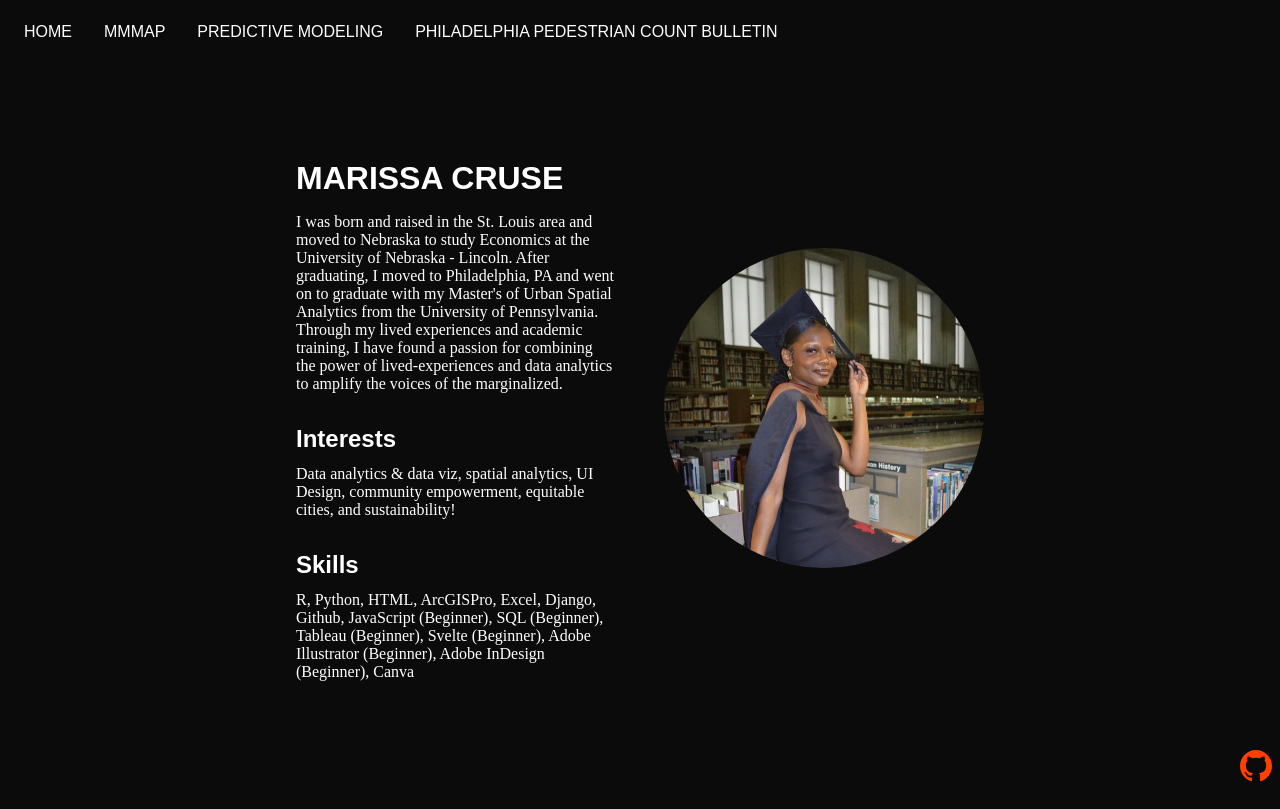
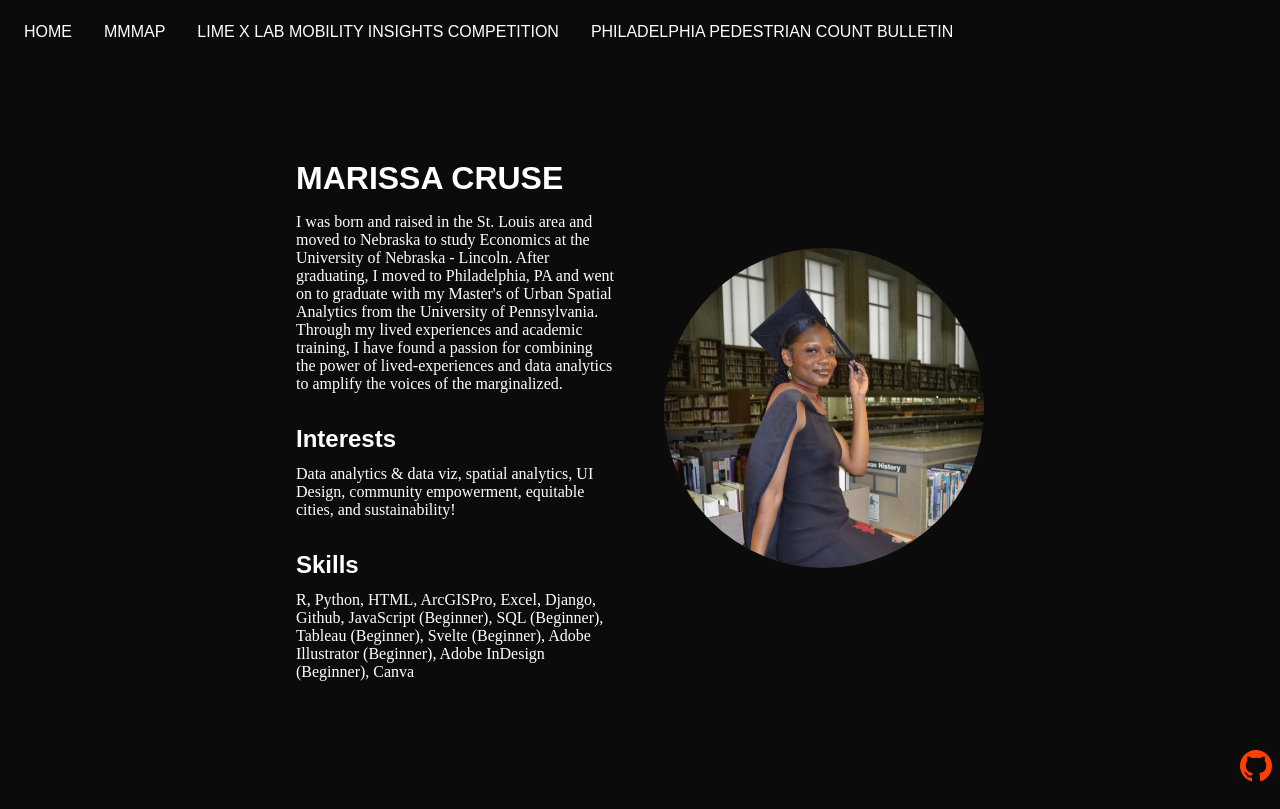
Before and after one commit to crusem/portfolio, a SvelteKit app: page / in a window 1280 px wide. Built offline with nearby package versions, Linux system fonts and the light colour scheme.

Commit message:
Update navigation.svelte

```diff
--- a/src/components/molecules/navigation.svelte
+++ b/src/components/molecules/navigation.svelte
@@ -7,7 +7,7 @@
 			<a href="/MMMAP">MMMAP</a>
 		</li>
 		<li>
-			<a href="/predictive_modeling">Predictive Modeling</a>
+			<a href="/predictive_modeling">Lime X LAB Mobility Insights Competition</a>
 		</li>
 		<li>
 			<a href="/data_analytics">Philadelphia Pedestrian Count Bulletin</a>
```
